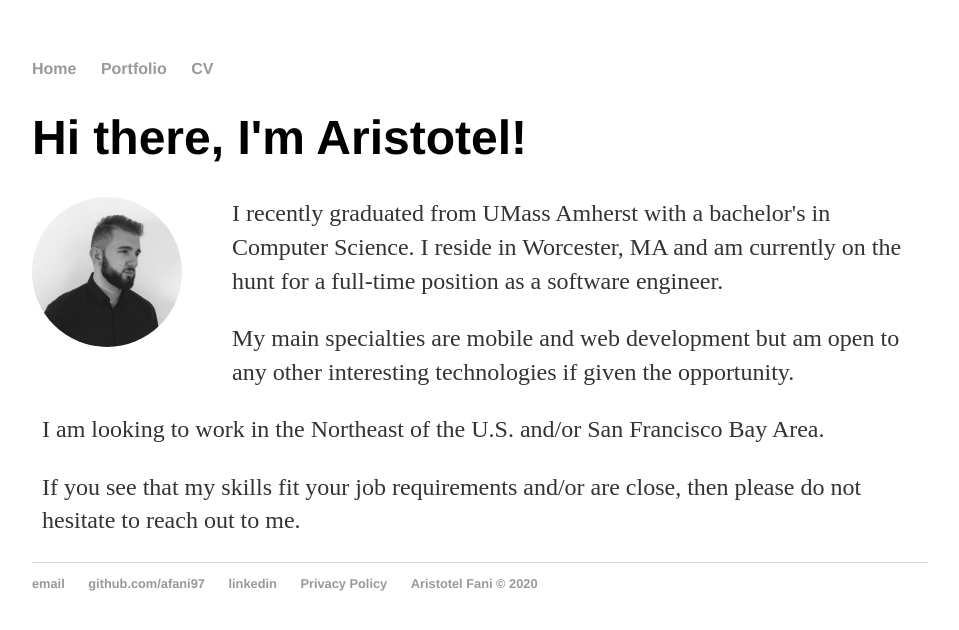
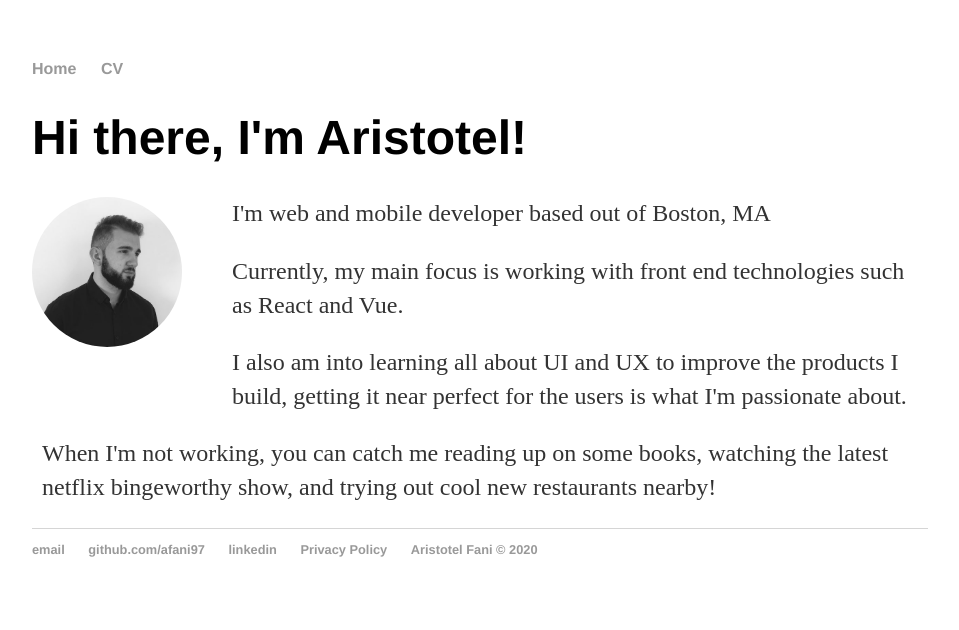
Before and after one commit to Afani97/afani97.github.io, a Jekyll site: the page built from index.html, in a window 1280 px wide. Shown: the top 630 px of the page, without its empty margins (160-1119 px from the left). Built offline with Jekyll 4.4.1, drawn with Linux system fonts in a browser that asks for light colours.

Commit message:
update site

```diff
--- a/_layouts/default.html
+++ b/_layouts/default.html
@@ -9,8 +9,7 @@
 			<nav>
 	    		<ul>
 	        		<li><a href="/">Home</a></li>
-		        	<li><a href="/about">Portfolio</a></li>
-	        		<li><a href="/Aristotel_Resume_New.pdf">CV</a></li>
+	        		<li><a href="/Aristotel_Resume.pdf">CV</a></li>
 	    		</ul>
 			</nav>
 			<div class="container">
--- a/index.html
+++ b/index.html
@@ -4,14 +4,13 @@
 ---
 <div>
 	<h1>Hi there, I'm Aristotel!</h1>
-
-	<img src="/picture.jpg" width="150px" height="150px" style="border-radius: 50%; float: left; margin-right: 50px; clear:both;"/>
-	<p>I recently graduated from UMass Amherst with a bachelor's in Computer Science. I reside in Worcester, MA and am currently on the hunt for a full-time position as a software engineer.</p>
-
-	<p>My main specialties are mobile and web development but am open to any other interesting technologies if given the opportunity. </p>
-
-	<p>I am looking to work in the Northeast of the U.S. and/or San Francisco Bay Area. </p>
-
-	<p>If you see that my skills fit your job requirements and/or are close, then please do not hesitate to reach out to me. </p>
+	<img src="/picture.jpg" width="150px" height="150px"
+			style="border-radius: 50%; float: left; margin-right: 50px; clear:both;"/>
+	<p>I'm web and mobile developer based out of Boston, MA</p>
+	<p>Currently, my main focus is working with front end technologies such as React and Vue.</p>
+	<p>I also am into learning all about UI and UX to improve the products I build,
+		getting it near perfect for the users is what I'm passionate about.</p>
+	<p>When I'm not working, you can catch me reading up on some books, watching the latest netflix bingeworthy show,
+		and trying out cool new restaurants nearby!</p>
 
 </div>
```
Also changed, not shown: about.html (deleted, +0 -101 lines), images/Cart-icon.png (deleted), images/Cart.png (deleted), images/Homework-icon.png (deleted), images/Homework.png (deleted), images/Meme-icon.png (deleted), images/Meme.png (deleted), images/Resta-icon.png (deleted), images/Resta.png (deleted), images/Wait-icon.png (deleted), images/Wait.png (deleted), images/Workify-icon.png (deleted), images/Workify.png (deleted), images/appstoredownload.png (deleted), 4 other files.
